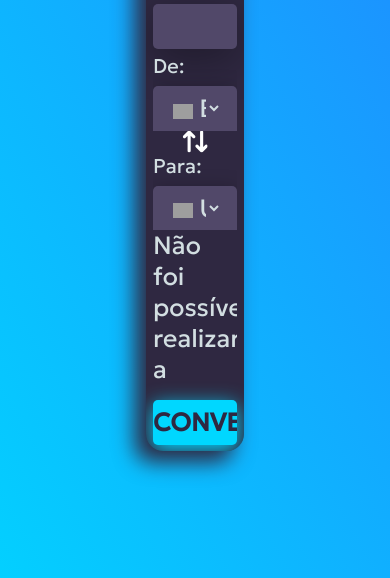
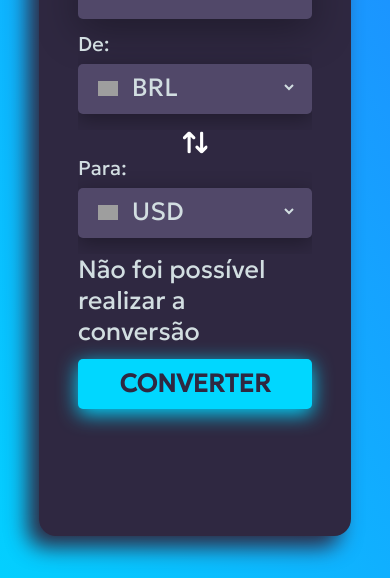
Before and after one commit to RamonSFR/Conversor_Moedas, a plain HTML site: page index.html in a window 390 px wide. Shown: the part 266-844 px from the top of the page. Drawn offline with Linux system fonts and the light colour scheme; no server answers; grey boxes are pictures that could not be loaded.

Commit message:
fixes on smaller screens

```diff
--- a/style.css
+++ b/style.css
@@ -53,6 +53,7 @@ body{
     color: var(--color--4);
     text-shadow: 0px 2px 5px var(--color--4);
     text-transform: uppercase;
+    padding: 8px;
     margin-bottom: 15%;
 
 }
@@ -106,6 +107,7 @@ label {
     padding: 0 20px;
     cursor: pointer;
     transition: all 0.3s ease;
+    margin-bottom: 16px;
 }
 
 .select-input:hover {
@@ -179,3 +181,27 @@ p {
         box-shadow: 11px 11px 21px var(--color--1) ;
     }
 }
+
+@media (max-width: 1600px) {
+    .box {
+        width: 50%;
+        height: 80%;
+    }
+}
+
+@media (max-width: 1024px) {
+    .box {
+        width: 80%;
+        height: 90%;
+    }
+
+    .input {
+        max-height: 10px;
+    }
+}
+
+@media (max-width: 768px) {
+    .box {
+        padding: 10%;
+    }
+}
```
